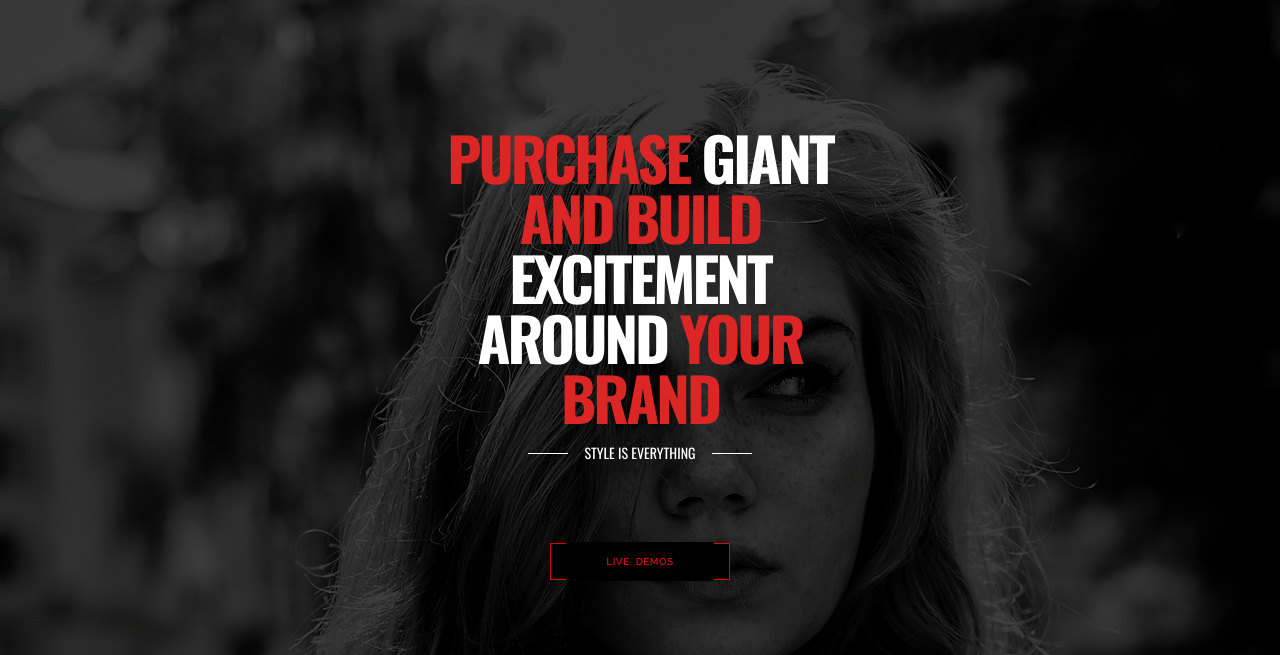
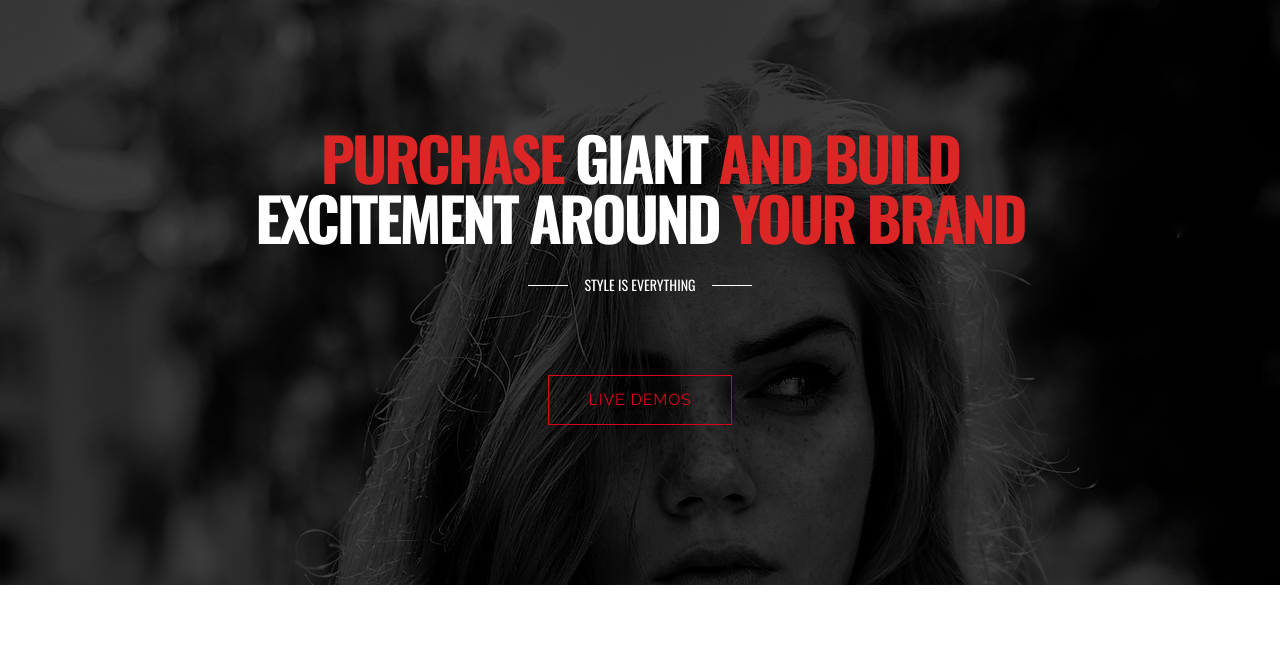
Before and after one commit to TheCoderKamal/EX-NIHILO, a website built with Vite: page index.html in a window 1280 px wide. Shown: the part 6040-6695 px from the top of the page. Built offline with nearby package versions, Linux system fonts and the light colour scheme.

Commit message:
commited

```diff
--- a/index.html
+++ b/index.html
@@ -604,8 +604,8 @@
     <!-- Section-8 Start -->
     <div id="purchase" class="">
         <div class="last_sec py-[20vh] px-[2vh]">
-            <div class="text-center">
-                <div class="sm:mb-2 lg:mb-3 text-[35px] leading-[35px] tracking-tighter sm:text-4xl lg:text-6xl font-bold sm:px-[20vh] xsm:px-[30vh] smd:px-[45vh] lg:px-[20vh] xl:px-[50vh] xxl:px-[60vh]">
+            <div class="text-center flex flex-col items-center">
+                <div class="sm:mb-2 lg:mb-3 text-[35px] leading-[35px] tracking-tighter sm:text-4xl lg:text-6xl font-bold sm:w-[50vh] lg:w-[100vh]">
                     <span class="text-white">
                         <span class="text-red-600">PURCHASE</span> GIANT <span class="text-red-600">AND BUILD</span> EXCITEMENT AROUND <span class="text-red-600">YOUR BRAND</span>
                     </span>
@@ -616,8 +616,8 @@
                     </p>
                 </div>
 
-                <button class="b c raleway-font mt-[10vh]">
-                    <a href="#"><span class="tracking-wider text-[#DB0018]">LIVE DEMOS</span></a>
+                <button class="border c border-[#DB0018] px-10 py-3 raleway-font mt-[10vh] hover:bg-[#DB0018] text-[#DB0018] hover:text-white duration-300">
+                    <a href="#"><span class="tracking-wider ">LIVE DEMOS</span></a>
                 </button>
             </div>
         </div>
--- a/style.css
+++ b/style.css
@@ -72,17 +72,8 @@ body {
   word-spacing: 3px;
 }
 
-.c > a {
-  position: relative;
-  display: inline-block;
-  padding: 10px 55px;
-  border: 1px solid #DB0018;
-  text-transform: uppercase;
-  color: #fefefe;
-  text-decoration: none;
-  font-weight: 600;
-  font-size: 10px;
-  word-spacing: 3px;
+.c:hover {
+  box-shadow: rgba(241, 62, 62, 0.395) 0px 5px 15px, rgba(235, 55, 55, 0.329) 0px 5px 15px;
 }
 
 .b > a:hover::before {
```
